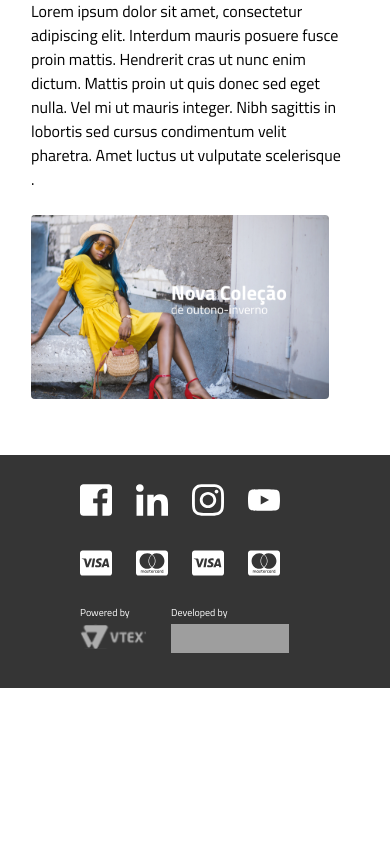
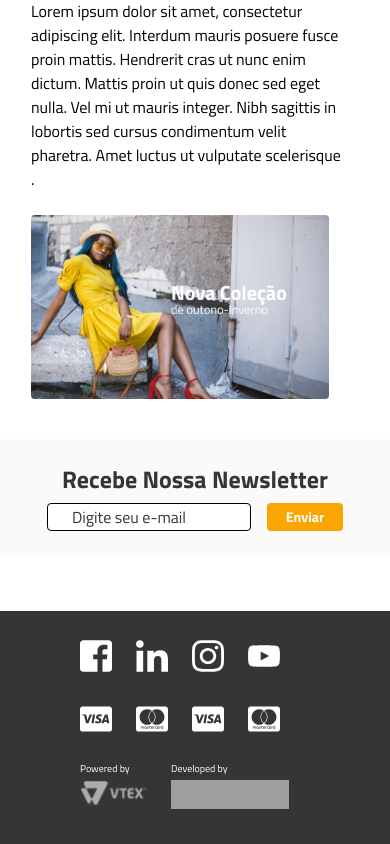
Before and after one commit to GaldinoMat/maeztra-store, a React (Vite) app: page / in a window 390 px wide. Shown: the part 1505-2349 px from the top of the page. Before the commit the page ends 2193 px from the top, so only its background shows below. Built offline with nearby package versions, Linux system fonts and the light colour scheme; grey boxes are pictures that could not be loaded.

Commit message:
feat: finish mobile newsletter section

```diff
--- a/src/App.tsx
+++ b/src/App.tsx
@@ -3,6 +3,7 @@ import AttractionPointsSection from "./components/AttractionPointsSection";
 import BrandsSection from "./components/BrandsSection";
 import ShelfSection from "./components/ShelfSection";
 import InfoBoxSection from "./components/InfoBoxSection";
+import NewsletterSection from "./components/NewsletterSection";
 
 function App() {
   return (
@@ -12,6 +13,7 @@ function App() {
       <BrandsSection />
       <ShelfSection />
       <InfoBoxSection />
+      <NewsletterSection />
     </>
   );
 }
--- /dev/null
+++ b/src/components/NewsletterSection/index.tsx
@@ -0,0 +1,23 @@
+function NewsletterSection() {
+  return (
+    <section className="mt-10 bg-[#FAFAFA] py-6 flex flex-col items-center gap-2">
+      <h4 className="font-bold text-[#353535] text-2xl text-center">
+        Recebe Nossa Newsletter
+      </h4>
+      <form className="flex gap-4">
+        <input
+          className="border border-black rounded pl-6 w-[12.75rem] text-[#353535] placeholder:text-[#353535]"
+          type="email"
+          name=""
+          id=""
+          placeholder="Digite seu e-mail"
+        />
+        <button className="text-sm font-bold bg-[#FAA500] w-[4.75rem] text-center rounded py-1 text-white">
+          Enviar
+        </button>
+      </form>
+    </section>
+  );
+}
+
+export default NewsletterSection;
```
